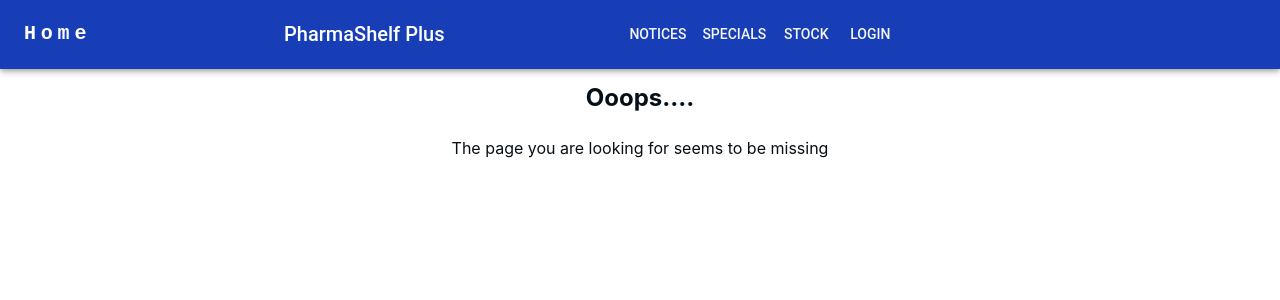
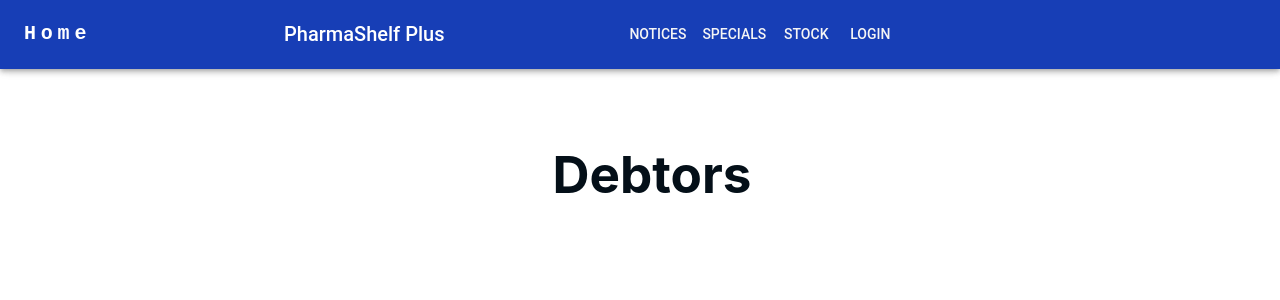
Before and after one commit to institutedata/capstone-siege2000, a React (Vite) app in the folder client/: page /debtors in a window 1280 px wide. Shown: the top 300 px of the page. Built offline with nearby package versions, Linux system fonts and the light colour scheme; a web font is replaced by a local one.

Commit message:
Add Debtors page and route

```diff
--- /dev/null
+++ b/client/src/pages/Debtors.jsx
@@ -0,0 +1,24 @@
+import React, { useState, useEffect } from "react";
+import axios from "axios";
+import { useParams } from "react-router-dom";
+import {
+  FormControl,
+  Stack,
+  TextField,
+  Typography,
+  Button,
+  ButtonGroup,
+  Box,
+  Paper,
+} from "@mui/material";
+import { useNavigate } from "react-router-dom";
+
+const Debtors = () => {
+    return (
+        <div className="posts">
+            <h1>Debtors</h1>
+        </div>
+    );
+}
+
+export default Debtors;
--- a/client/src/routes/AppRoutes.jsx
+++ b/client/src/routes/AppRoutes.jsx
@@ -14,6 +14,7 @@ import StockItem from "../pages/StockItem";
 import Stock from "../pages/Stock";
 import StockDetails from "../pages/StockDetails";
 import EditNotice from "../pages/EditNotice";
+import Debtors from "../pages/Debtors";
 
 export default function AppRoutes() {
   return (
@@ -33,6 +34,7 @@ export default function AppRoutes() {
       <Route path="/stock" element={<Stock />} />
       <Route path="/stock/:stockID" element={<StockDetails />} />
       <Route path="/editnotice/:postID" element={<EditNotice />} />
+      <Route path="/debtors" element={<Debtors />} />
     </Routes>
   );
 }
```
